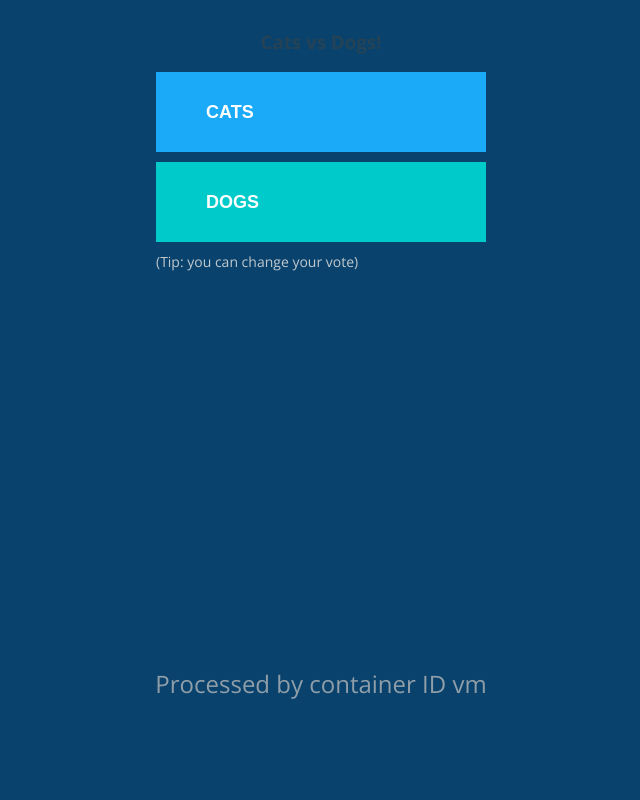
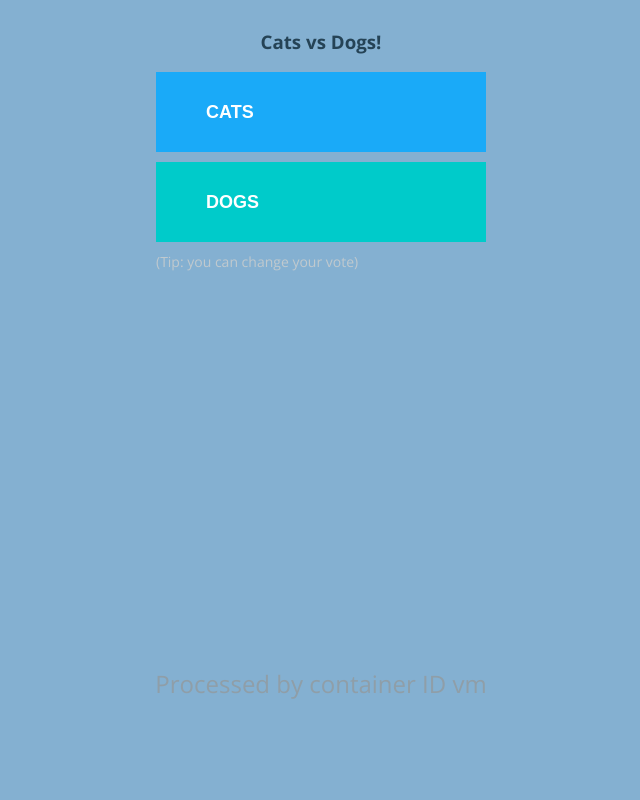
Before and after one commit to ahortalq/vote, a Flask app: page / in a window 1280 px wide. Shown: the whole page, without its empty margins (319-959 px from the left). Run offline with Flask 2, Linux system fonts and the light colour scheme; some libraries are stand-ins or nearby versions.

```diff
--- a/static/stylesheets/style.css
+++ b/static/stylesheets/style.css
@@ -6,7 +6,7 @@
 html,body{
   margin: 0;
   padding: 0;
-  background-color: #09426d;
+  background-color: #84b0d1;
   height: 100vh;
   font-family: 'Open Sans';
 }
```
